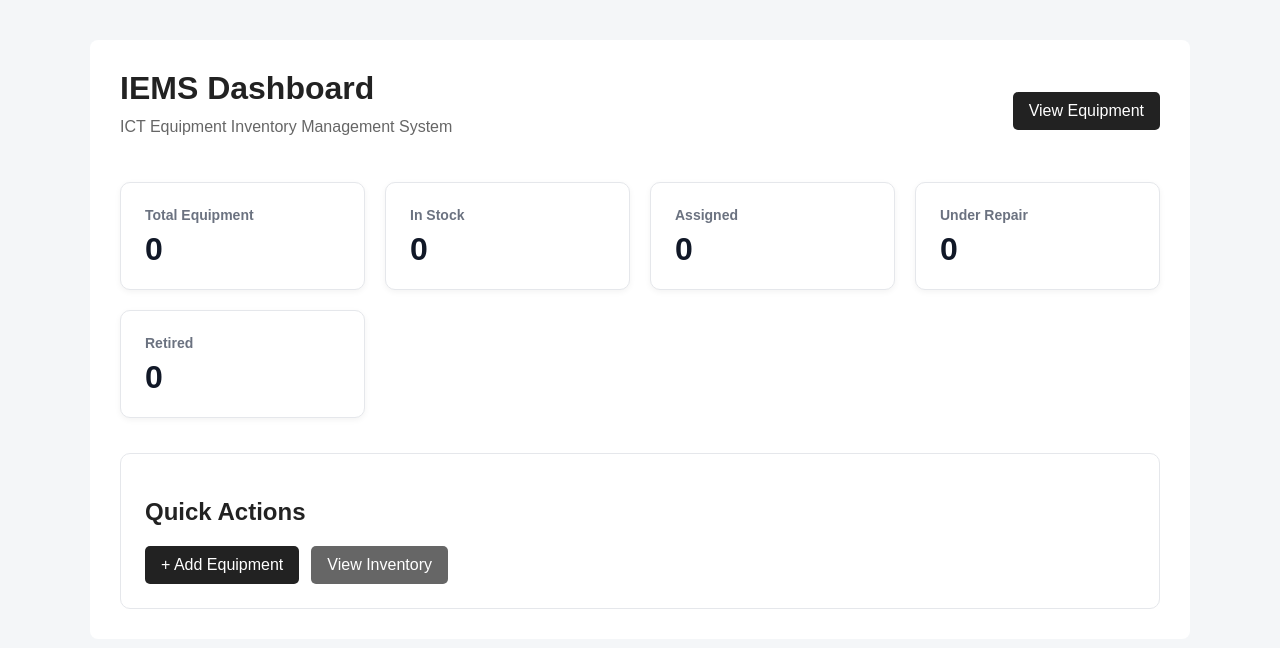
After one commit to Chinyamuka/IEMS, a Flask app: page /dashboard/ in a window 1280 px wide. The commit adds this page. Shown: the top 648 px of the page. Run offline with Flask 3, Linux system fonts and the light colour scheme.

Commit message:
add dashboard with minimal KPIs

```diff
--- a/app/routes/__init__.py
+++ b/app/routes/__init__.py
@@ -1,3 +1,6 @@
+from . import dashboard
+from .dashboard import dashboard_bp
 from .equipment import  equipment_bp
 def register_routes(app):
     app.register_blueprint(equipment_bp)
+    app.register_blueprint(dashboard_bp)
--- /dev/null
+++ b/app/routes/dashboard.py
@@ -0,0 +1,19 @@
+
+from flask import render_template, Blueprint
+from app.models.equipment import Equipment
+
+dashboard_bp = Blueprint("dashboard", __name__, url_prefix="/dashboard")
+@dashboard_bp.route("/")
+def index():
+    total_equipment = Equipment.query.count()
+    in_stock = Equipment.query.filter_by(status="In Stock" ).count()
+    assigned = Equipment.query.filter_by( status="Assigned" ).count()
+    under_repair = Equipment.query.filter_by( status="Under Repair").count()
+    retired = Equipment.query.filter_by(status="Retired").count()
+    return render_template("dashboard/index.html",
+        total_equipment=total_equipment,
+        in_stock=in_stock,
+        assigned=assigned,
+        under_repair=under_repair,
+        retired=retired,
+    )
--- a/app/static/css/style.css
+++ b/app/static/css/style.css
@@ -661,3 +661,56 @@ th {
     }
 
 }
+
+/* =========================================================
+   DASHBOARD
+   ========================================================= */
+
+/* Dashboard card grid */
+.dashboard-grid {
+    display: grid;
+    grid-template-columns:repeat(4, 1fr);
+    gap: 20px;
+    margin: 25px 0;
+}
+/* Individual dashboard card */
+.dashboard-card {
+    padding: 24px;
+    background: #ffffff;
+    border: 1px solid #e5e7eb;
+    border-radius: 10px;
+    box-shadow: 0 2px 6px rgba(0, 0, 0, 0.05);
+}
+.dashboard-card-label {
+    display: block;
+    margin-bottom: 10px;
+    color: #6b7280;
+    font-size: 14px;
+    font-weight: 600;
+}
+.dashboard-card-number {
+    display: block;
+    color: #111827;
+    font-size: 32px;
+    line-height: 1;
+}
+.dashboard-section {
+    margin-top: 35px;
+    padding: 24px;
+    background: #ffffff;
+    border: 1px solid #e5e7eb;
+    border-radius: 10px;
+}
+.quick-actions {
+    display: flex;
+    gap: 12px;
+    flex-wrap: wrap;
+}
+@media (max-width: 900px) {
+    .dashboard-grid {grid-template-columns:repeat(2, 1fr);
+    }
+}
+@media (max-width: 600px) {
+    .dashboard-grid {grid-template-columns: 1fr;
+    }
+}
--- /dev/null
+++ b/app/templates/dashboard/index.html
@@ -0,0 +1,168 @@
+
+<!DOCTYPE html>
+<html lang="en">
+<head>
+    <meta charset="UTF-8">
+    <meta
+        name="viewport"
+        content="width=device-width, initial-scale=1.0"
+    >
+    <title>IEMS Dashboard</title>
+    <link
+        rel="stylesheet"
+        href="{{ url_for('static', filename='css/style.css') }}"
+    >
+</head>
+<body>
+    <main class="container">
+        <!-- =================================================
+             PAGE HEADER
+             ================================================= -->
+        <div class="page-header">
+
+            <div>
+
+                <h1>
+                    IEMS Dashboard
+                </h1>
+
+                <p class="subtitle">
+                    ICT Equipment Inventory Management System
+                </p>
+
+            </div>
+
+
+            <a
+                href="{{ url_for('equipment.index') }}"
+                class="btn"
+            >
+                View Equipment
+            </a>
+
+        </div>
+
+
+        <!-- =================================================
+             SUMMARY CARDS
+             ================================================= -->
+
+        <div class="dashboard-grid">
+
+
+            <!-- Total equipment -->
+
+            <div class="dashboard-card">
+
+                <span class="dashboard-card-label">
+                    Total Equipment
+                </span>
+
+                <strong class="dashboard-card-number">
+                    {{ total_equipment }}
+                </strong>
+
+            </div>
+
+
+            <!-- In stock -->
+
+            <div class="dashboard-card">
+
+                <span class="dashboard-card-label">
+                    In Stock
+                </span>
+
+                <strong class="dashboard-card-number">
+                    {{ in_stock }}
+                </strong>
+
+            </div>
+
+
+            <!-- Assigned -->
+
+            <div class="dashboard-card">
+
+                <span class="dashboard-card-label">
+                    Assigned
+                </span>
+
+                <strong class="dashboard-card-number">
+                    {{ assigned }}
+                </strong>
+
+            </div>
+
+
+            <!-- Under repair -->
+
+            <div class="dashboard-card">
+
+                <span class="dashboard-card-label">
+                    Under Repair
+                </span>
+
+                <strong class="dashboard-card-number">
+                    {{ under_repair }}
+                </strong>
+
+            </div>
+
+
+            <!-- Retired -->
+
+            <div class="dashboard-card">
+
+                <span class="dashboard-card-label">
+                    Retired
+                </span>
+
+                <strong class="dashboard-card-number">
+                    {{ retired }}
+                </strong>
+
+            </div>
+
+
+        </div>
+
+
+        <!-- =================================================
+             QUICK ACTIONS
+             ================================================= -->
+
+        <section class="dashboard-section">
+
+            <h2>
+                Quick Actions
+            </h2>
+
+
+            <div class="quick-actions">
+
+                <a
+                    href="{{ url_for('equipment.create') }}"
+                    class="btn"
+                >
+                    + Add Equipment
+                </a>
+
+
+                <a
+                    href="{{ url_for('equipment.index') }}"
+                    class="btn secondary"
+                >
+                    View Inventory
+                </a>
+
+            </div>
+
+        </section>
+
+
+    </main>
+
+</body>
+
+</html>
```
